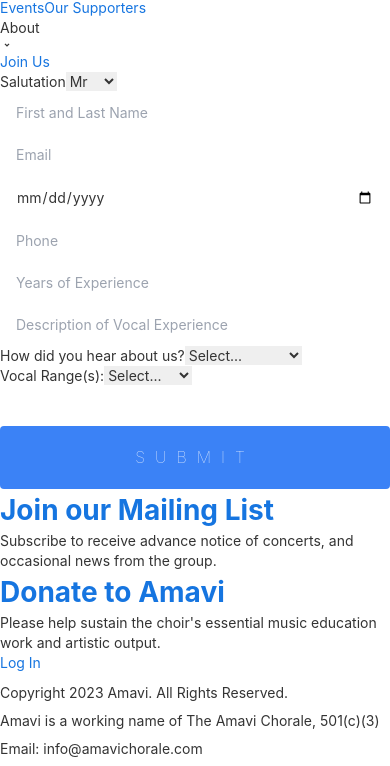
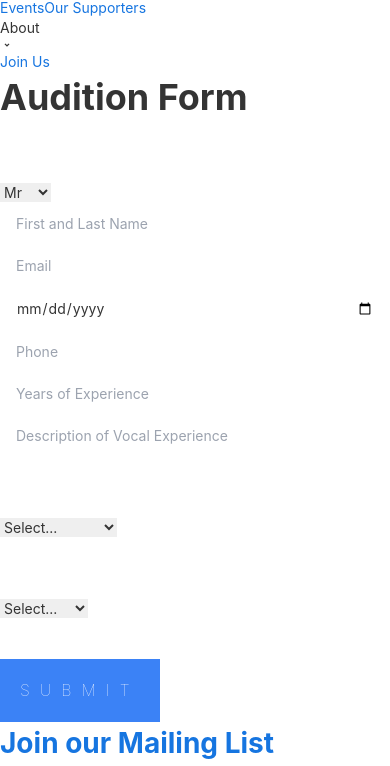
Before and after one commit to crecendo-coders/amavi-dev, a React (Vite) app: page /audition in a window 390 px wide. Shown: the part 384-1150 px from the top of the page. Built offline with nearby package versions, Linux system fonts and the light colour scheme.

Commit message:
audition form stlyed for desktop and mobile

```diff
--- a/src/Pages/Audition.jsx
+++ b/src/Pages/Audition.jsx
@@ -36,55 +36,67 @@
                 });
             });
     };
+
     return (
-        <form className="auditionForm" onSubmit={handleSubmit(onSubmit)}>
-            Salutation
-            <select {...register("title", { required: true })}>
+        <div className="p-4 border border-gray-300 rounded-lg shadow-md">
+
+            <h2 className="text-2xl font-bold mb-4">Audition Form</h2>
+
+            <form onSubmit={handleSubmit(onSubmit)}>
+                <label className="block mb-2">Salutation</label>
+                <select className="p-2 mb-4 border border-gray-300 rounded" {...register("title", { required: true })}>
                     <option value="Mr">Mr</option>
                     <option value="Mrs">Mrs</option>
                     <option value="Miss">Miss</option>
                 </select>
+
                 <input
                     type="text"
-                className="auditionInput"
+                    className="p-2 mb-4 border border-gray-300 rounded"
                     placeholder="First and Last Name"
                     {...register("name", { required: true, maxLength: 100 })}
                 />
+
                 <input
                     type="text"
-                className="auditionInput"
+                    className="p-2 mb-4 border border-gray-300 rounded"
                     placeholder="Email"
                     {...register("email", {
                         required: true,
                         pattern: /^\S+@\S+$/i,
                     })}
                 />
+
                 <input
                     type="date"
-                className="auditionInput"
+                    className="p-2 mb-4 border border-gray-300 rounded"
                     placeholder="Date of Birth"
                     {...register("dob")}
                 />
+
                 <input
                     type="tel"
-                className="auditionInput"
+                    className="p-2 mb-4 border border-gray-300 rounded"
                     placeholder="Phone"
                     {...register("phone", { required: true })}
                 />
+
                 <input
                     type="number"
-                className="auditionInput"
+                    className="p-2 mb-4 border border-gray-300 rounded"
                     placeholder="Years of Experience"
                     {...register("experience")}
                 />
+
                 <input
                     type="text"
-                className="auditionInput"
+                    className="p-2 mb-4 border border-gray-300 rounded"
                     placeholder="Description of Vocal Experience"
                     {...register("expDetail")}
                 />
-            How did you hear about us?
-            <select {...register("connection")}>
+
+                <label className="block mb-2 text-black">How did you hear about us?</label>
+                <select className="p-2 mb-4 border border-gray-300 rounded" {...register("connection")}>
                     <option value="select">Select...</option>
                     <option value="Friend">Friend</option>
                     <option value="Event"> Event</option>
@@ -92,9 +104,9 @@
                     <option value="Advertisement"> Advertisement</option>
                     <option value="Other"> Other</option>
                 </select>
-            <br />
-            Vocal Range(s):
-            <select {...register("voicingId")}>
+
+                <label className="block mb-2 text-black">Vocal Range(s):</label>
+                <select className="p-2 mb-4 border border-gray-300 rounded" {...register("voicingId")}>
                     <option value="select">Select...</option>
                     <option value="1">Soprano I</option>
                     <option value="2">Soprano II</option>
@@ -105,11 +117,13 @@
                     <option value="7">Baritone</option>
                     <option value="8">Bass</option>
                 </select>
-            <div
-                class="g-recaptcha"
-                data-sitekey={import.meta.env.VITE_PUBLIC_CAPTCHA}
-            ></div>
-            <input type="submit" />
+
+                <div className="p-4">
+                    <div className="g-recaptcha" data-sitekey={import.meta.env.VITE_PUBLIC_CAPTCHA}></div>
+                </div>
+
+                <button type="submit" className="p-2 bg-blue-500 text-white rounded">Submit</button>
             </form>
+        </div>
     );
 }
```
Lines whose indentation alone changed are shown as unchanged.
